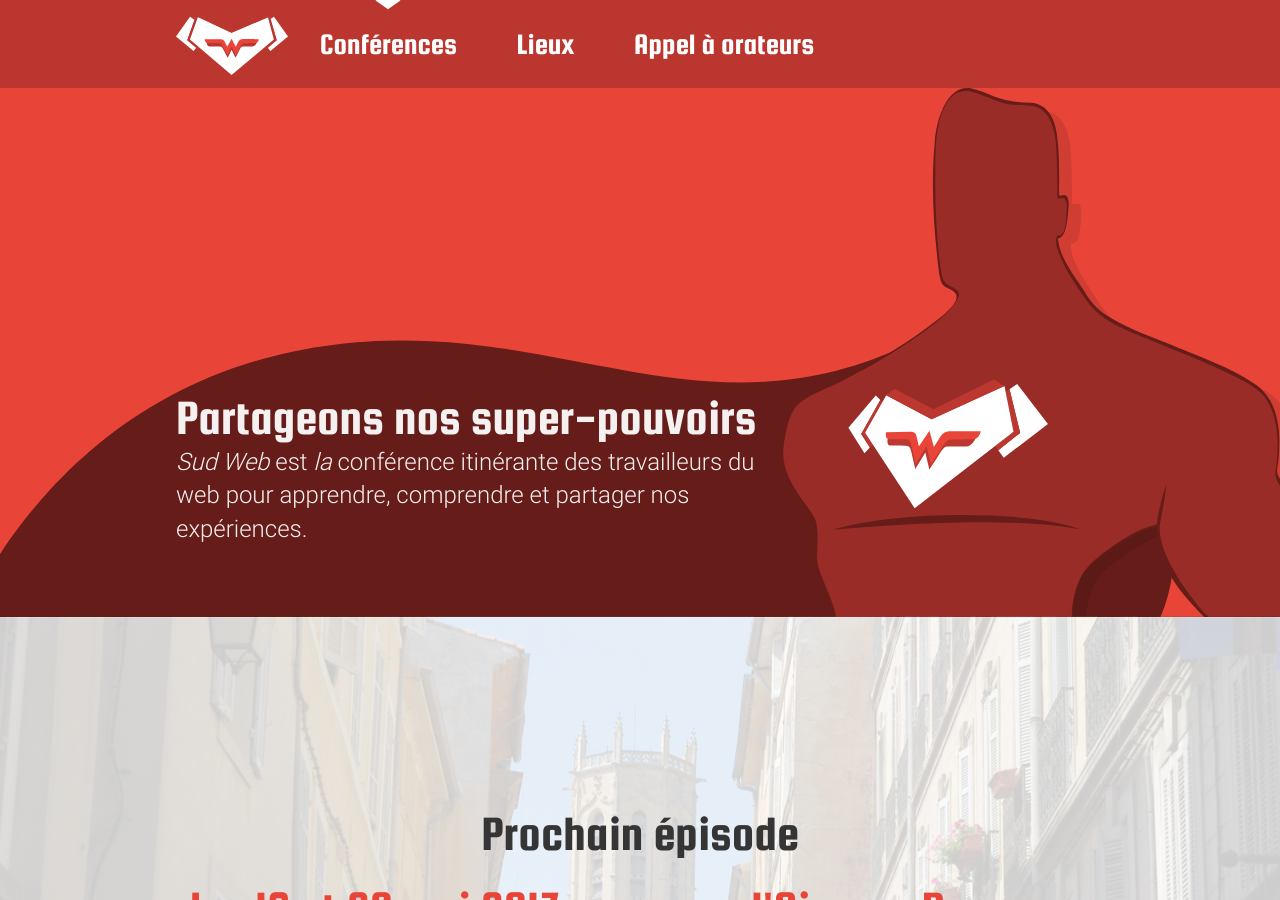
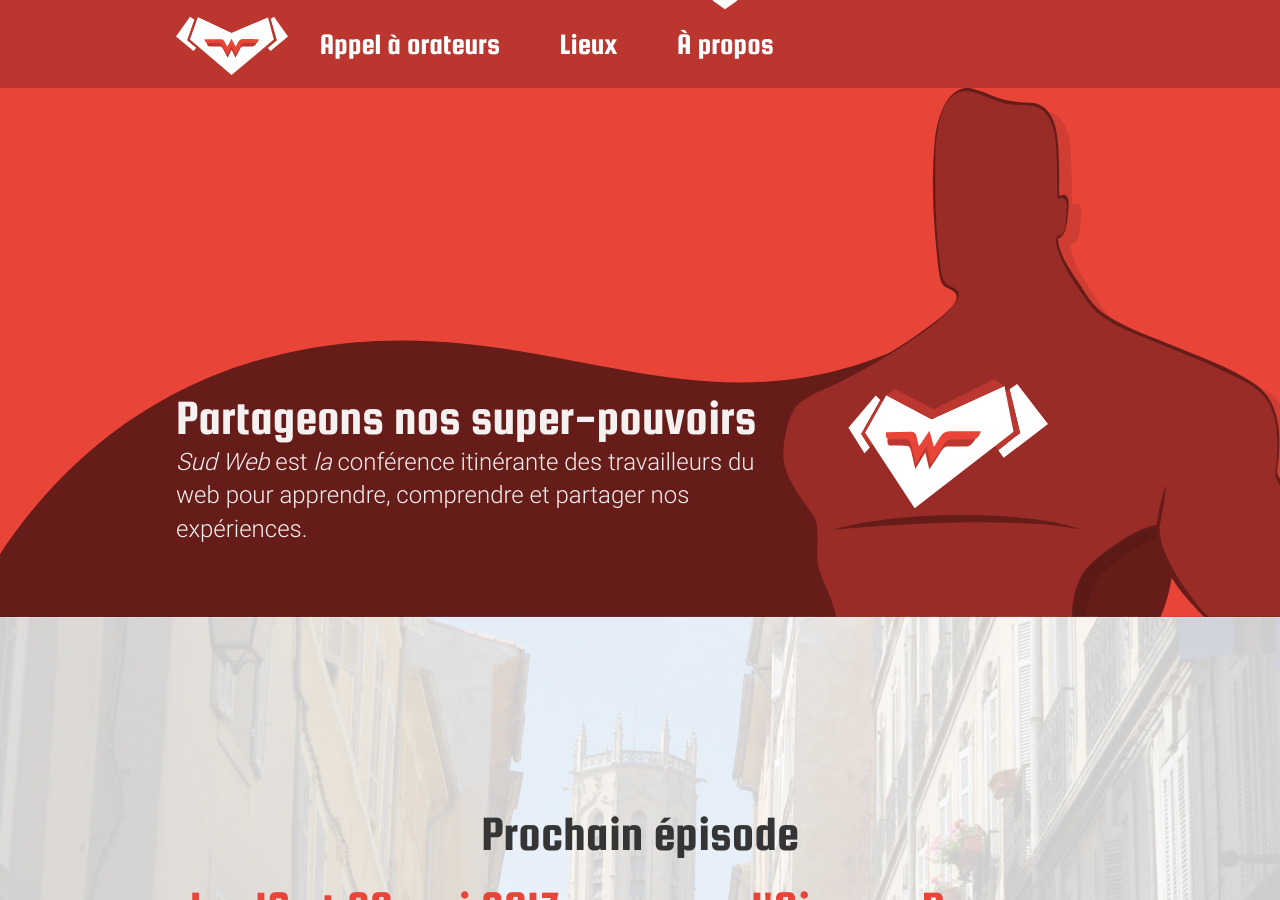
Before and after one commit to sudweb/2017, a Jekyll site: the page built from index.html, in a window 1280 px wide and 900 px high. Built offline with Jekyll 4.4.1, drawn with Linux system fonts in a browser that asks for light colours; the list of posts is cut into pages by our own code.

Commit message:
Switch navigation links

```diff
--- a/_data/navigation.yml
+++ b/_data/navigation.yml
@@ -1,8 +1,8 @@
 # Primary navigation links
 primary:
-  - name: "Conférences"
-    url: "/"
+  - name: "Appel à orateurs"
+    url: "/appel-a-orateurs/"
   - name: "Lieux"
     url: "/lieux/"
-  - name: "Appel à orateurs"
-    url: "/appel-a-orateurs/"
+  - name: "À propos"
+    url: "/"
```
